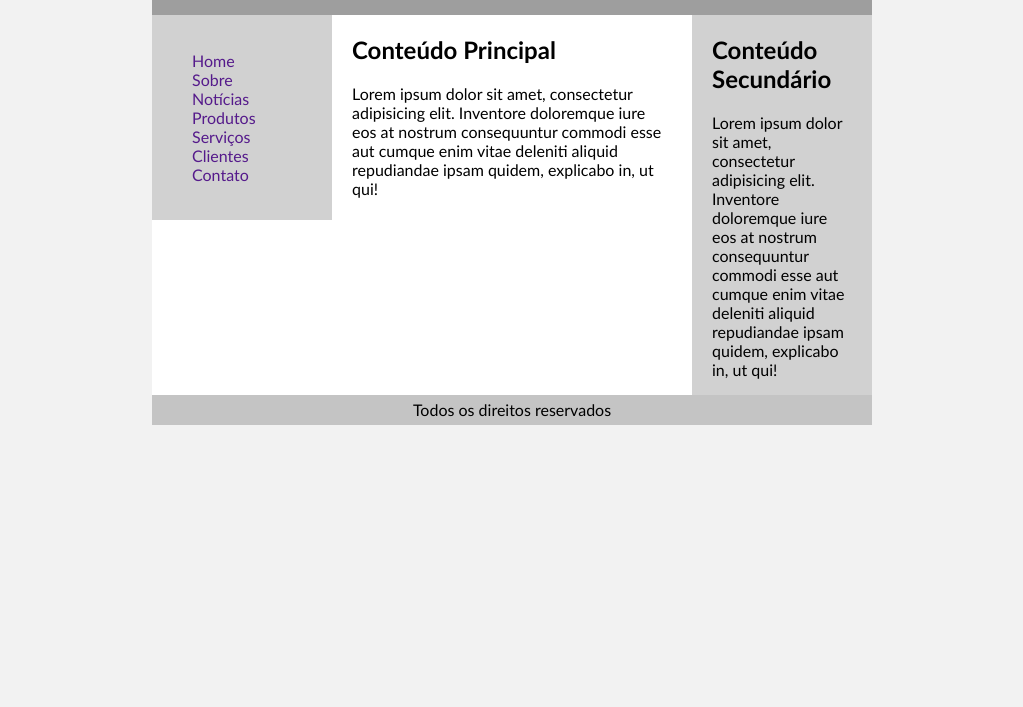
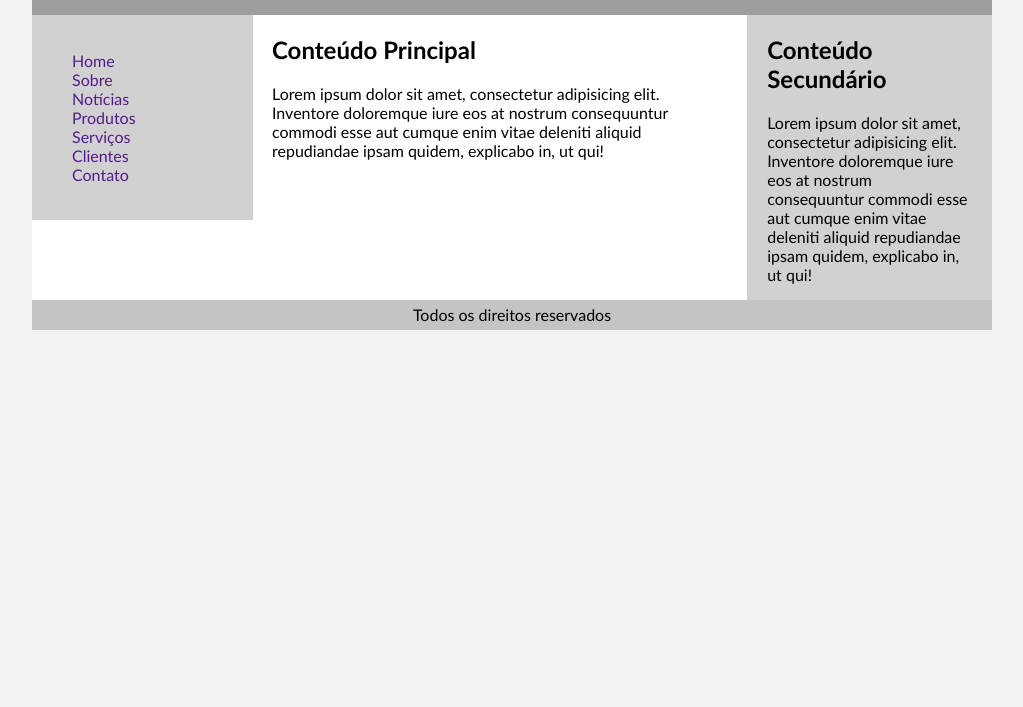
Before and after one commit to marcusmigueell/Secao3-CSS3-Intermediario-Avancado, a plain HTML site: page index.html in a window 1280 px wide. Shown: the part 93-800 px from the top of the page, without its empty margins (128-1151 px from the left). Drawn offline with Linux system fonts and the light colour scheme.

Commit message:
Creating  Liquid Layouts

```diff
--- a/css/estilo.css
+++ b/css/estilo.css
@@ -4,9 +4,13 @@ body {
 }
 
 #container {
-    width: 720px;
+    width: 85%;   /* layout liquido utliza porcentagem para definir o tamanho dos componentes*/
     margin: 0 auto;     /*auto para as laterais = centralizar*/
     background: #fff;
+    min-width: 720px;        /* largura mínima do container */
+    max-width: 960px;       /* largura máxima do container */
+    /* min-height: 720px;      /* altura mínima do container
+       max-height: 960px;      /* altura máxima do container */
 }
 
 #marca {
@@ -18,17 +22,17 @@ body {
 }
 
 #conteudo {
-    width: 520px;
+    width: 75%;   /* 520px -> 74.28% */
     float: right;   /* flutuar o conteudo na direita da página */
 }
 
 #conteudo-principal {
-    width: 320px;
+    width: 63%;   /* 320px -> 64% */
     float: left;
 }
 
 #conteudo-secundario {
-    width: 180px;
+    width: 34%;   /* 320px -> 36% */
     float: right;
     background: #d1d1d1;
 }
@@ -42,7 +46,7 @@ body {
 }
 
 #navegacao {
-    width: 180px;   /*180+520(conteudo) = 700 - 720(container) = 20 = espaço entre conteudo e navegação*/
+    width: 23%;   /*180+520(conteudo) = 700 - 720(container) = 20 = espaço entre conteudo e navegação*/
     float: left;
     padding-top: 20px;      /* espaçamento superior */
     padding-bottom: 20px;   /* espaçamento inferior */
--- a/index.html
+++ b/index.html
@@ -4,7 +4,7 @@
 
 <head>
 
-    <title>Layouts Fixos</title>
+    <title>Layouts Líquidos</title>
     <meta charset="UTF-8">
     <meta http-equiv="X-UA-Compatible" content="IE=edge">
     <meta name="viewport" content="width=device-width, initial-scale=1.0">
```
